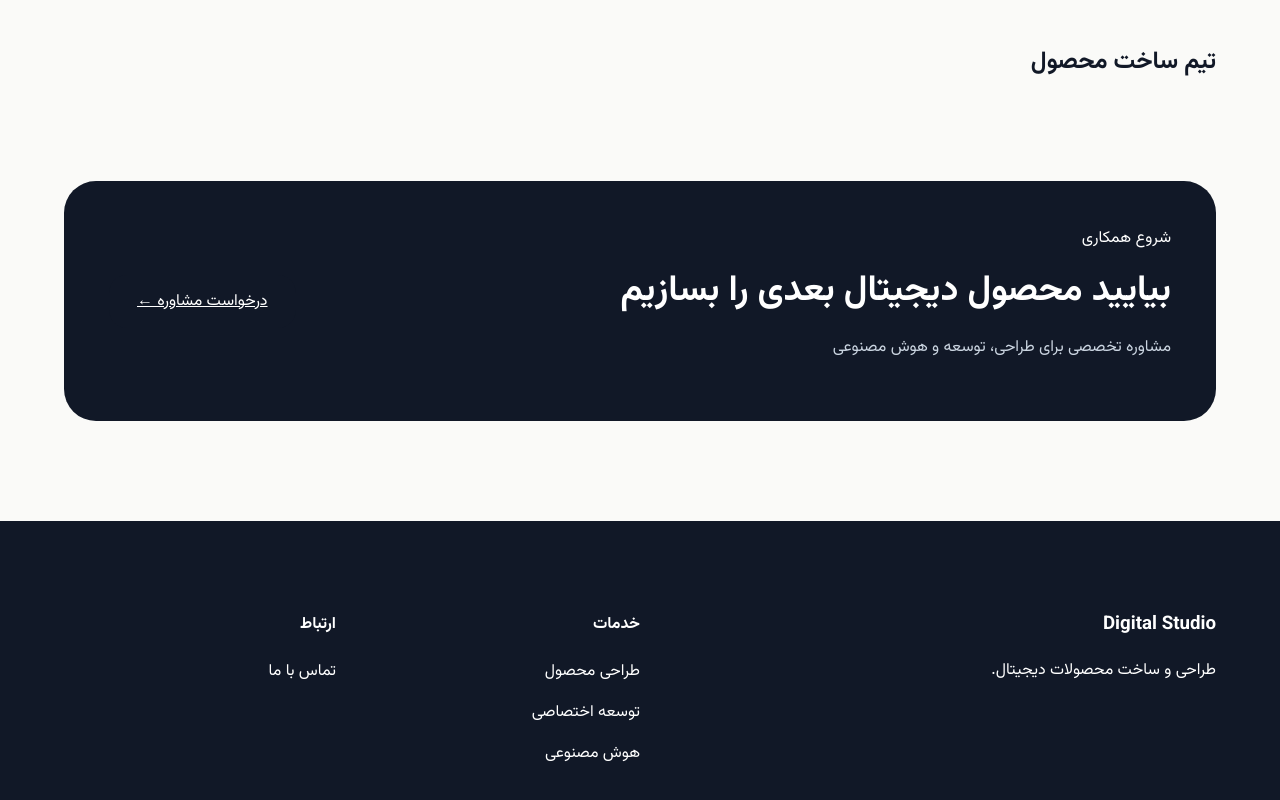
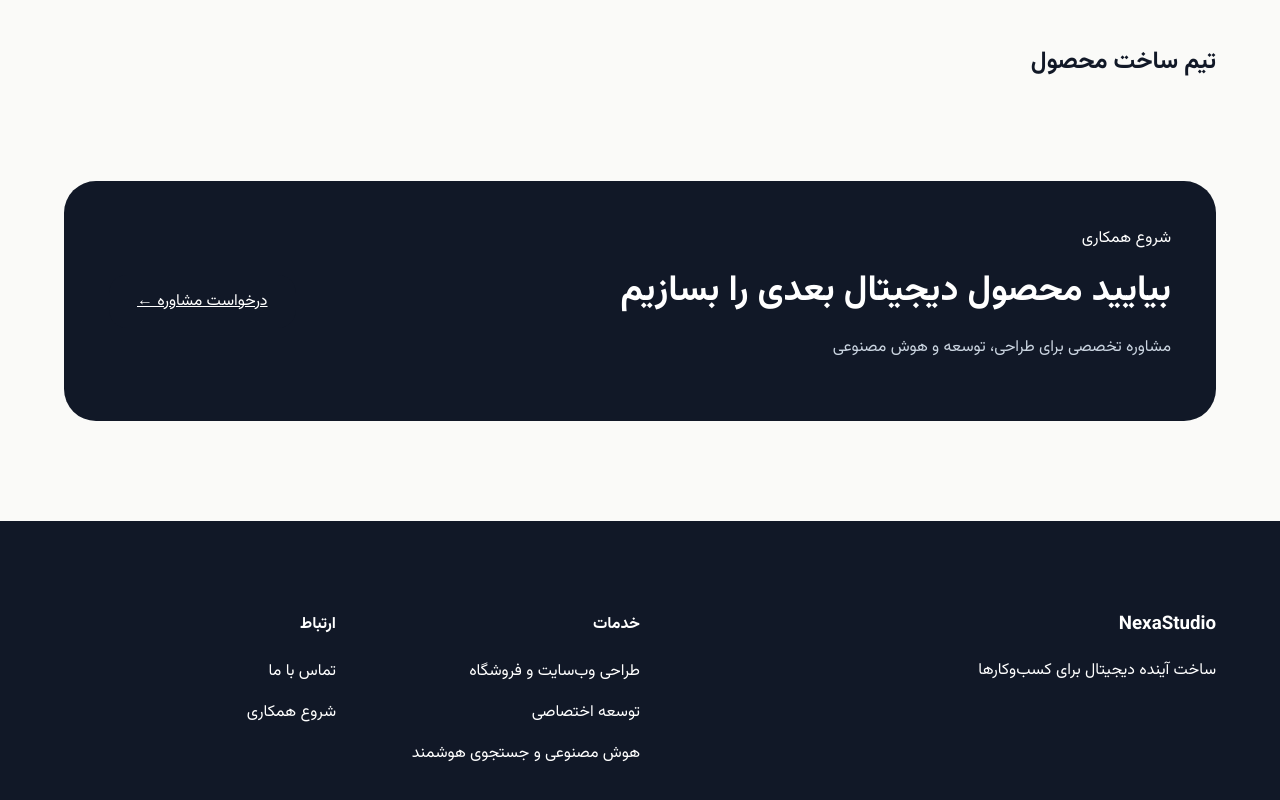
Before and after one commit to zohreksh/smartpilot, a Nuxt app: page / in a window 1280 px wide. Shown: the part 1273-2073 px from the top of the page. Built offline with nearby package versions, Linux system fonts and the light colour scheme.

Commit message:
feat: redesign foundation footer for NexaStudio layout

```diff
--- a/components/layout/SiteFooter.vue
+++ b/components/layout/SiteFooter.vue
@@ -1,19 +1,20 @@
 <template>
   <footer class="site-footer">
     <div class="container footer-grid">
-      <div>
-        <h3>Digital Studio</h3>
-        <p>طراحی و ساخت محصولات دیجیتال.</p>
+      <div class="footer-brand">
+        <h3>NexaStudio</h3>
+        <p>ساخت آینده دیجیتال برای کسب‌وکارها</p>
       </div>
       <div>
         <h4>خدمات</h4>
-        <p>طراحی محصول</p>
+        <p>طراحی وب‌سایت و فروشگاه</p>
         <p>توسعه اختصاصی</p>
-        <p>هوش مصنوعی</p>
+        <p>هوش مصنوعی و جستجوی هوشمند</p>
       </div>
       <div>
         <h4>ارتباط</h4>
         <p>تماس با ما</p>
+        <p>شروع همکاری</p>
       </div>
     </div>
   </footer>
```
